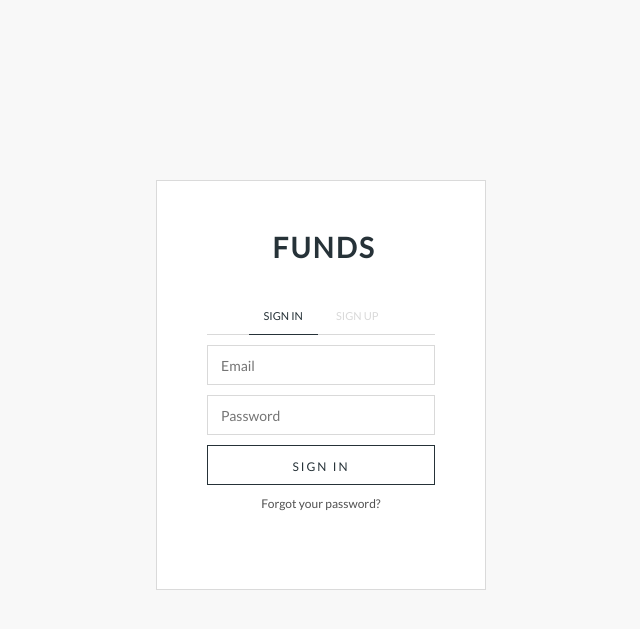
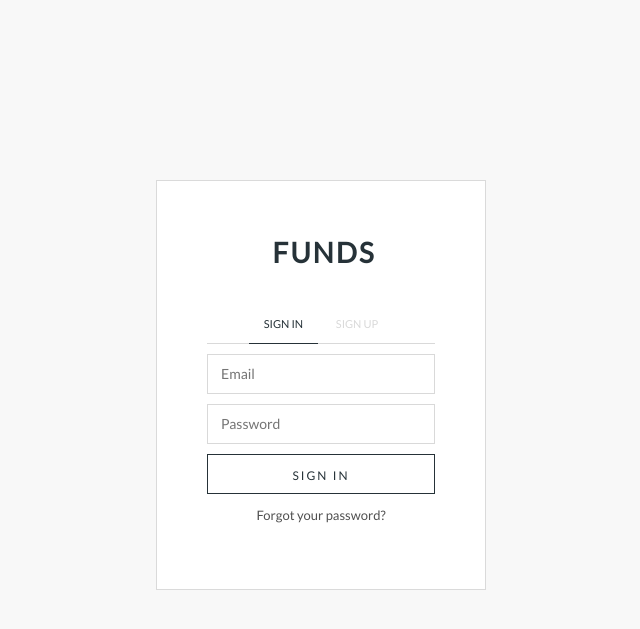
Before and after one commit to EimantasZilis/Funds, a Django app: page /registration/login/ in a window 1280 px wide. Shown: the top 629 px of the page, without its empty margins (319-959 px from the left). Run offline with Django 3.2, Linux system fonts and the light colour scheme; style sheets or scripts are compiled from the project's sources; some libraries are stand-ins or nearby versions.

Commit message:
Refactored some CSS and simplified html

```diff
--- a/front_end/static/base.scss
+++ b/front_end/static/base.scss
@@ -1,26 +1,28 @@
 // Fonts
 $body-font: 'Lato', sans-serif;
-$body-font-size: 14;
+
+$font-size-small: 11px;
+$font-size-button: 12px;
+$font-size-mid: 13px;
+$font-size-body: 14px;
+$font-size-brand: 20px;
 
 // Colour definitions
-$colour-text: black;
-$colour-border: #797979;
-$colour-active: #f5f4f4;
-
-$bg: #f8f8f8;
-$white: #ffffff;
-$blue: #263238;
-$grey1: #d9d9d9;
-$grey2: #8d8d8d;
-$grey3: #505050;
-$error-background: #ce2334c7;
+$colour-blue: #263238;
+$colour-white: #ffffff;
+$colour-grey0: #f8f8f8;
+$colour-grey1: #d9d9d9;
+$colour-grey2: #8d8d8d;
+$colour-grey3: #505050;
+$colour-black: black;
+$colour-error: #ce2334c7;
 
 
 body {
-  background: white;
+  background: $colour-white;
   font-family: $body-font;
-  font-size: $body-font-size;
-  background-color: $bg;
+  font-size: $font-size-body;
+  background-color: $colour-grey0;
 }
 
 .notifications {
@@ -139,22 +137,37 @@ body {
     width: 100%;
     height: 40px;
 
-    font-size: 12px;
+    font-size: $font-size-button;
     line-height: 9px;
     letter-spacing: 2px;
     text-transform: uppercase;
 
-    color: $blue;
-    border: 1px solid $blue;
+    color: $colour-blue;
+    border: 1px solid $colour-blue;
     background: transparent;
 
     &:hover {
-        background-color: $blue;
-        color: $white;
+        background-color: $colour-blue;
+        color: $colour-white;
     }
   }
 }
 
+.brand {
+  font-size: 28px;
+  font-weight: 700;
+  margin-bottom: 23px;
+  text-align: center;
+  text-indent: 6px;
+  letter-spacing: 2px;
+  text-transform: uppercase;
+  color: $colour-blue;
+
+  a {
+    text-decoration: None;
+    color: inherit;
+  }
+}
 
 .login {
   position: fixed;
@@ -166,57 +179,17 @@ body {
   padding: 50px 50px;
   background-color: white;
 
-  h1 {
-    font-size: 28px;
-    font-weight: 700;
-    margin-bottom: 23px;
-    text-align: center;
-    text-indent: 6px;
-    letter-spacing: 2px;
-    text-transform: uppercase;
-    color: $blue;
-
-    a {
-      text-decoration: None;
-      color: inherit;
-    }
-  }
-
-
-  h2 {
-
-    font-size: 16px;
-    text-align: center;
-    color: $blue;
-
-    width: 100%;
-    margin-bottom: 20px;
-  }
-
-  .text {
-    p {
-      text-align: center;
-      font-size: 13px;
-      letter-spacing: normal;
-      color: $blue;
-    }
-  }
-
   .password-reset {
     text-align: center;
-
-    p {
-      position: relative;
-      font-size: 12px;
-
       a {
-        color: $grey3;
+        position: relative;
+        font-size: $font-size-mid;
+        color: $colour-grey3;
         &:hover{
-          color: $blue;
+          color: $colour-blue;
           text-decoration: underline;
         }
       }
-    }
   }
 
 }
--- a/front_end/templates/_form.html
+++ b/front_end/templates/_form.html
@@ -1,3 +1,4 @@
+{% csrf_token %}
 {% for field in form %}
     {% if field.errors %}
         <span data-toggle="popover" data-content="{% for error in field.errors %}{{ error }}{% endfor %}">
--- a/front_end/templates/registration/login.html
+++ b/front_end/templates/registration/login.html
@@ -3,7 +3,7 @@
 
 <div class="unauthenticated-view">
     <div class="login">
-        <h1><a href="{% url 'home' %}">FUNDS</a></h1>
+        <div class="brand"><a href="{% url 'home' %}">FUNDS</a></div>
 
         <div class="tabs">
             <a href="{% url 'registration:login' %}"><span class="tab active">Sign in</span></a>
@@ -17,7 +17,7 @@
         </form>
 
         <div class="password-reset">
-            <p><a href="{% url 'registration:reset_password' %}">Forgot your password?</a></p>
+            <a href="{% url 'registration:reset_password' %}">Forgot your password?</a>
         </div>
 
     </div>
--- a/front_end/templates/registration/password_change_form.html
+++ b/front_end/templates/registration/password_change_form.html
@@ -4,7 +4,6 @@
 <div class="unauthenticated-view">
     <h1>Change Password</h1>
     <form method="POST" novalidate>
-        {% csrf_token %}
         {% include "_form.html" %}
         <input type="submit" class="btn btn-outline-dark" value="Change">
     </form>
--- a/front_end/templates/registration/password_reset_form.html
+++ b/front_end/templates/registration/password_reset_form.html
@@ -3,7 +3,7 @@
 
 <div class="unauthenticated-view">
     <div class="login">
-        <h1><a href="{% url 'home' %}">FUNDS</a></h1>
+        <div class="brand"><a href="{% url 'home' %}">FUNDS</a></div>
 
         <div class="tabs">
             <a href="{% url 'registration:login' %}"><span class="tab">Sign in</span></a>
@@ -11,7 +11,6 @@
         </div>
 
         <form method="POST" class="input_form" novalidate>
-            {% csrf_token %}
             {% include "_form.html" %}
             <input type="submit" class="confirm-button" value="Reset password">
         </form>
--- a/front_end/templates/registration/signup.html
+++ b/front_end/templates/registration/signup.html
@@ -3,7 +3,7 @@
 
 <div class="unauthenticated-view">
     <div class="login">
-        <h1><a href="{% url 'home' %}">FUNDS</a></h1>
+        <div class="brand"><a href="{% url 'home' %}">FUNDS</a></div>
 
         <div class="tabs">
             <a href="{% url 'registration:login' %}"><span class="tab">Sign in</span></a>
@@ -11,7 +11,6 @@
         </div>
 
         <form method="POST" class="input_form" novalidate>
-            {% csrf_token %}
             {% include "_form.html" %}
             <input type="submit" class="confirm-button" value="Sign up">
         </form>
```
Also changed, not shown: other parts of front_end/static/base.scss (+26 -31 lines), front_end/templates/registration/password_reset_confirm.html (+2 -5 lines).
